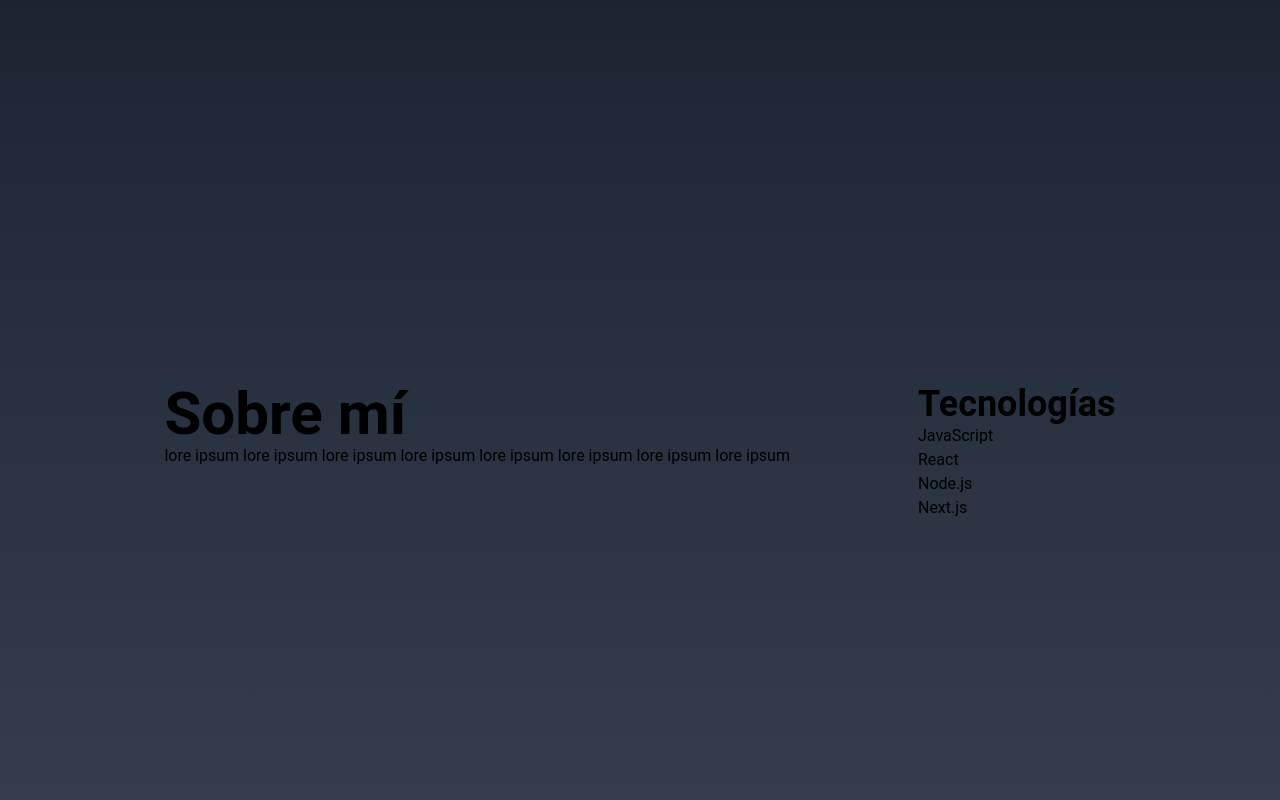
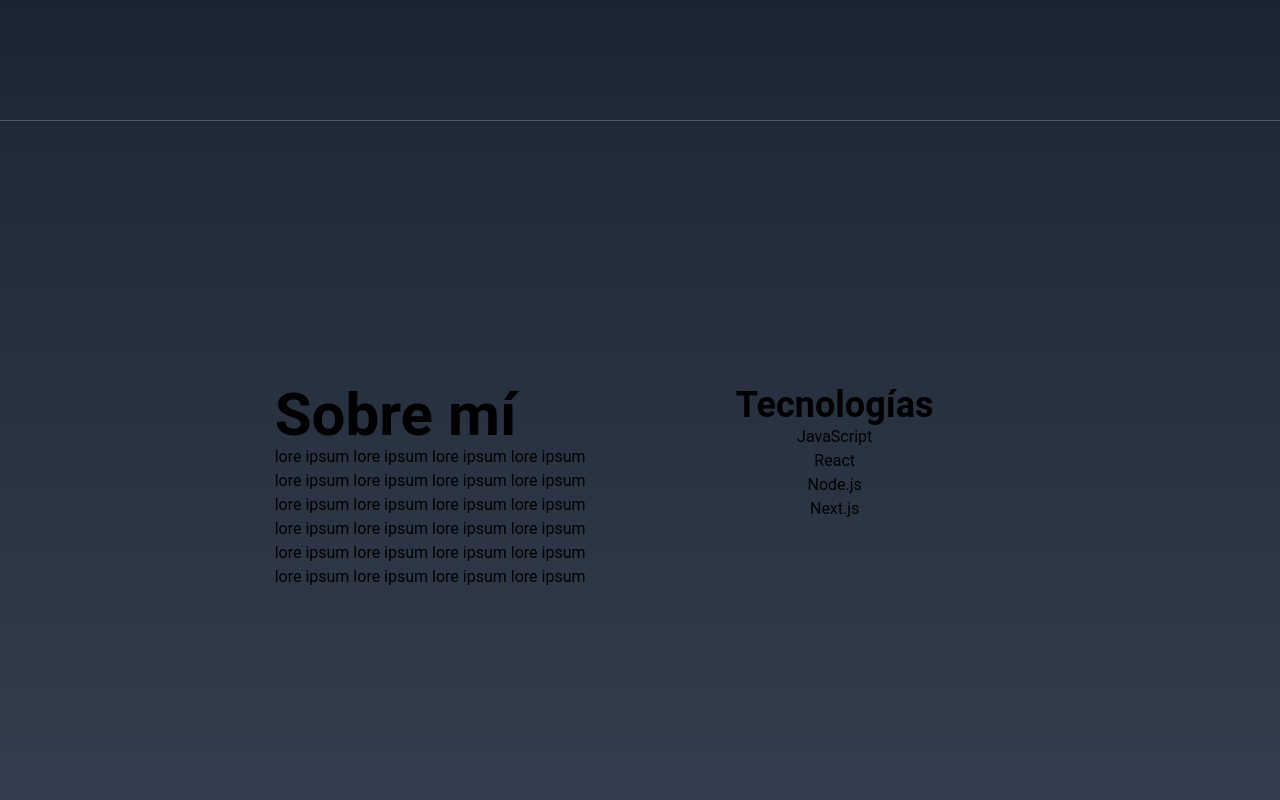
Before and after one commit to BonPato98/Portfolio, a Next.js app: page / in a window 1280 px wide. Shown: the part 680-1480 px from the top of the page. Built offline with nearby package versions, Linux system fonts and the light colour scheme.

Commit message:
divided section visually

```diff
--- a/src/app/page.tsx
+++ b/src/app/page.tsx
@@ -12,7 +12,7 @@ export default function Home() {
       <a href="#contact" className="mx-2">Contacto</a>
     </nav>
     </header>
-    <main className="h-max" id="start">
+    <main className="h-max divide-y divide-slate-400/25" id="start">
       <section className="flex items-center justify-center bg-gradient-to-b from-gray-950 to-gray-800 p-32 gap-x-32 h-screen">
       <article className="flex max-w-5xl w-auto items-start justify-around gap-5 font-roboto text-base flex-col">
         <h1 className="text-6xl font-bold leading-snug">Hola, me llamo <br /> <span className="text-purple-500">PATRICIO BONFIGLI</span></h1>
@@ -20,12 +20,12 @@ export default function Home() {
       </article>
       <Image src={profilePic} width={256} height={256} alt="imagen de perfil de Patricio Bonfigli" className="rounded-full"/>
       </section>
-      <section id="aboutme" className="flex items-center justify-center bg-gray-800 bg-gradient-to-b from-gray-800 to-gray-700 p-32 gap-x-32 h-screen">
-        <article className="h-1/2 font-roboto text-base">
-          <h2 className="text-6xl font-bold">Sobre mí</h2>
-          <p className="text-2xs">lore ipsum lore ipsum lore ipsum lore ipsum lore ipsum lore ipsum lore ipsum lore ipsum</p>
+      <section id="aboutme" className="flex items-center justify-center bg-gray-800 bg-gradient-to-b from-gray-800 to-gray-700 p-32 gap-x-12 h-screen">
+        <article className="h-1/2 font-roboto text-base w-1/3 shrink">
+          <h2 className="text-6xl font-bold ">Sobre mí</h2>
+          <p className="text-2xs">lore ipsum lore ipsum lore ipsum lore ipsum lore ipsum lore ipsum lore ipsum lore ipsum lore ipsum lore ipsum lore ipsum lore ipsum lore ipsum lore ipsum lore ipsum lore ipsum lore ipsum lore ipsum lore ipsum lore ipsum lore ipsum lore ipsum lore ipsum lore ipsum</p>
         </article>
-        <aside className="h-1/2 font-roboto text-base">
+        <aside className="h-1/2 font-roboto text-base text-center w-1/3 shrink">
           <p className="text-4xl font-bold">Tecnologías</p>
           <ul>
             <li>JavaScript</li>
```
